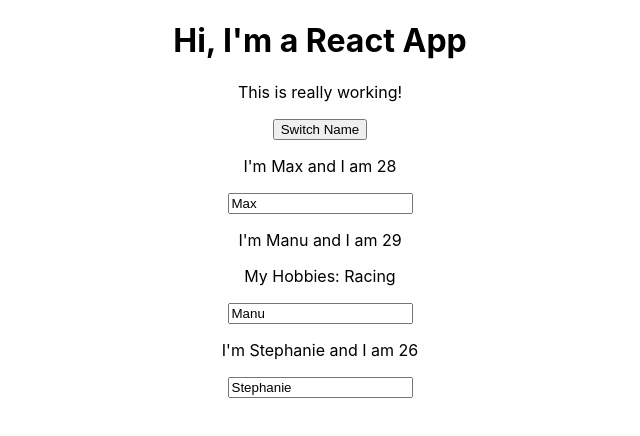
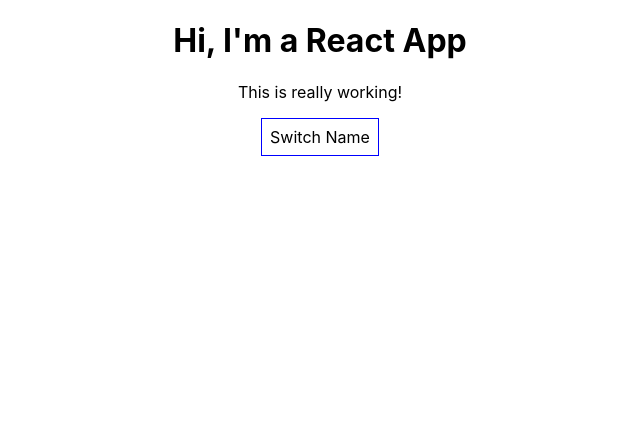
Before and after one commit to ethanlmaoi/react-projects, a React (Create React App) app in the folder extra-react/: page / in a window 1280 px wide. Shown: the top 436 px of the page, without its empty margins (320-960 px from the left). Built offline with nearby package versions, Linux system fonts and the light colour scheme.

Commit message:
conditions

```diff
--- a/extra-react/src/App.js
+++ b/extra-react/src/App.js
@@ -10,7 +10,8 @@
       { name: 'Manu', age: 29 },
       { name: 'Stephanie', age: 26 }
     ],
-    otherState: 'some other value'
+    otherState: 'some other value',
+    showPersons: false
   }
 
   switchNameHandler = (newName) => {
@@ -33,12 +34,26 @@
     } )
   }
 
+  togglePersonsHandler = () => {
+    const doesShow = this.state.showPersons;
+    this.setState({showPersons: !doesShow});
+  }
+
   render() {
-    return (
-      <div className="App">
-        <h1>Hi, I'm a React App</h1>
-        <p>This is really working!</p>
-        <button onClick={() => this.switchNameHandler("Maximillian!")}>Switch Name</button>
+
+    const style = {
+      backgroundColor: 'white',
+      font: 'inherit',
+      border: '1px solid blue',
+      padding: '8px',
+      cursor: 'pointer'
+    };
+
+    let persons = null;
+
+    if ( this.state.showPersons ) {
+      persons = (
+        <div>
           <Person
             name={this.state.persons[0].name}
             age={this.state.persons[0].age} />
@@ -53,6 +68,21 @@
         </div>
       );
     }
+
+    return (
+      <div className="App">
+
+        <h1>Hi, I'm a React App</h1>
+        <p>This is really working!</p>
+
+        <button
+          style={style}
+          onClick={this.togglePersonsHandler}>Switch Name</button>
+
+        {persons}
+      </div>
+    );
+  }
 }
 
 export default App;
--- a/extra-react/src/Person/Person.css
+++ b/extra-react/src/Person/Person.css
@@ -1,6 +1,6 @@
 .Person {
     width: 60%;
-    margin: auto;
+    margin: 16px auto;
     border: 1px solid #eee;
     box-shadow: 0 px 3px #ccc;
     padding: 16px;
--- a/extra-react/src/Person/Person.js
+++ b/extra-react/src/Person/Person.js
@@ -1,4 +1,5 @@
 import React from 'react';
+import './Person.css';
 
 const person = ( props ) => { // making a functional component
     return (
```
Lines whose indentation alone changed are shown as unchanged.
